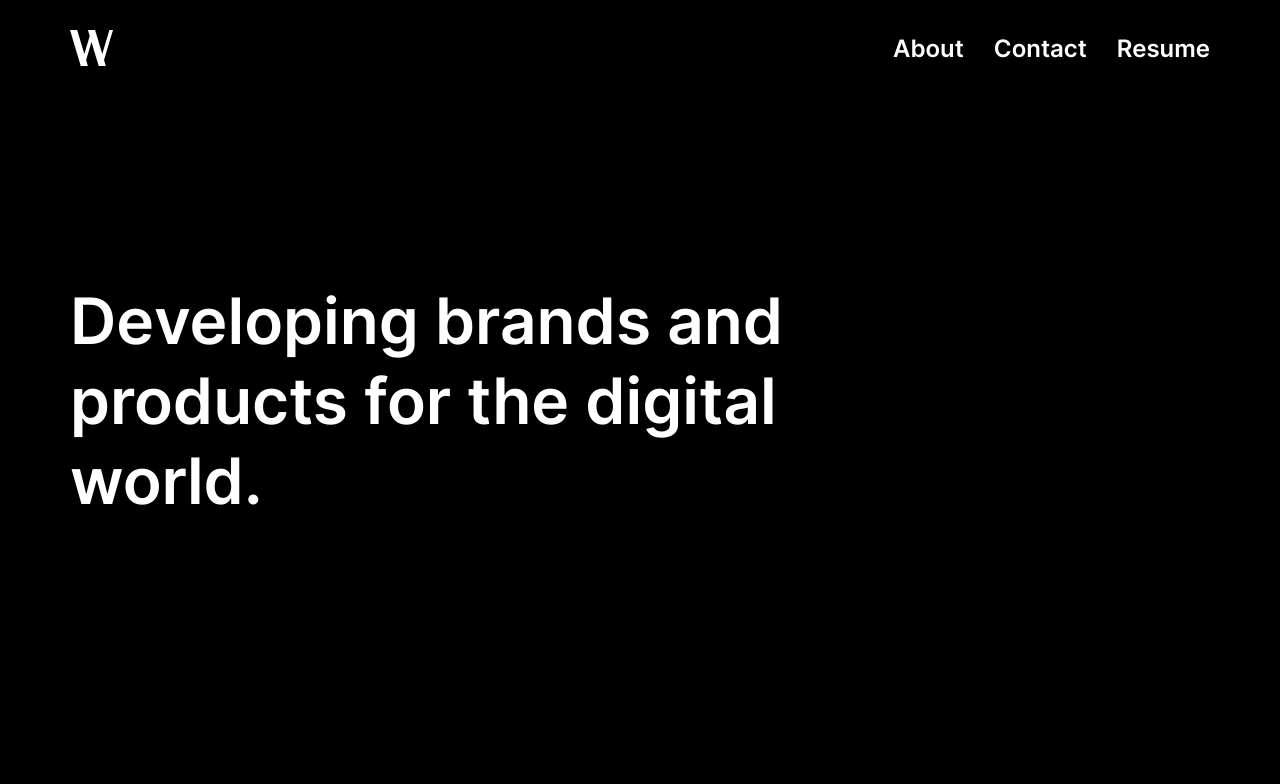
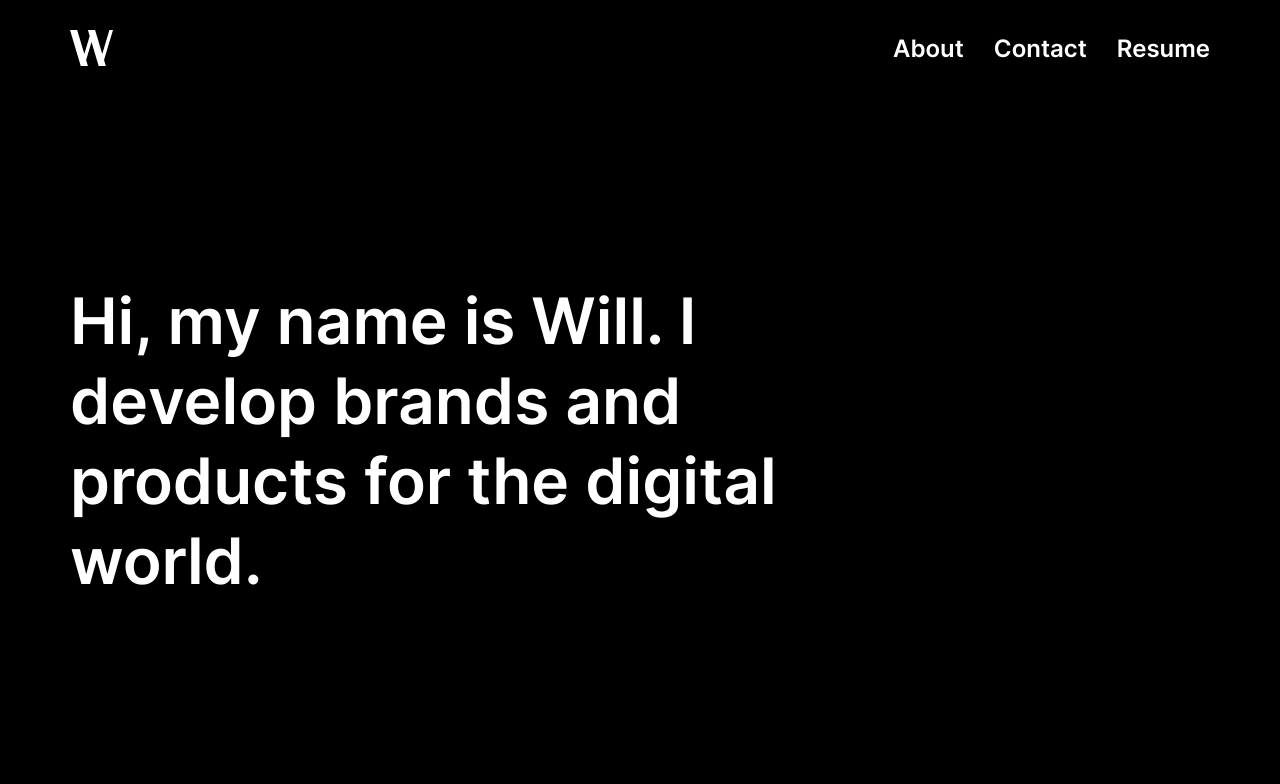
Before and after one commit to ZAPdDesigns/portfolio, a Vue app: page / in a window 1280 px wide. Shown: the top 784 px of the page. Built offline with nearby package versions, Linux system fonts and the light colour scheme.

Commit message:
Changed hero

```diff
--- a/src/views/Home.vue
+++ b/src/views/Home.vue
@@ -1,7 +1,7 @@
 <template>
 <div class="content">
 	<div class="hero">
-		<h1>Developing brands and products for the digital world.</h1>
+		<h1>Hi, my name is Will. I develop brands and products for the digital world.</h1>
 	</div>
 
 	<div class="card-wrapper">
```
